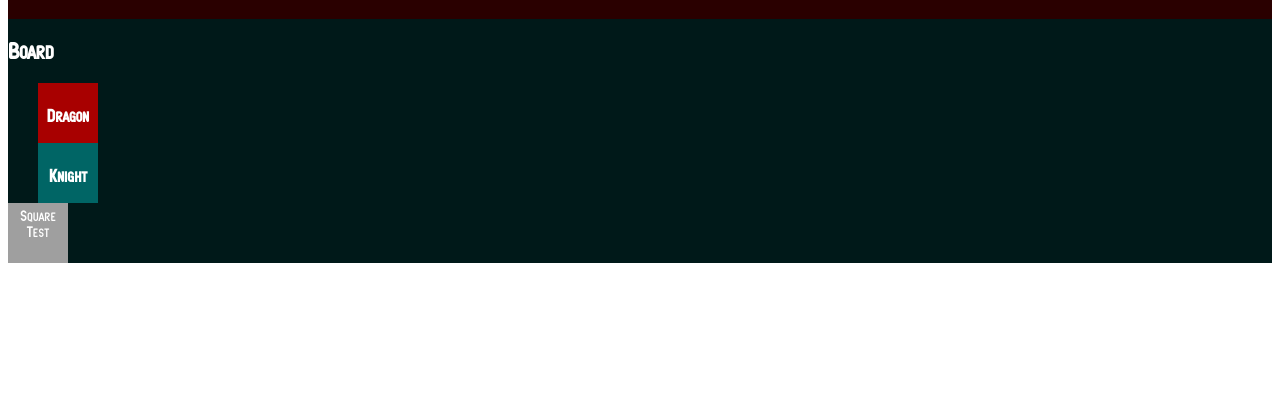
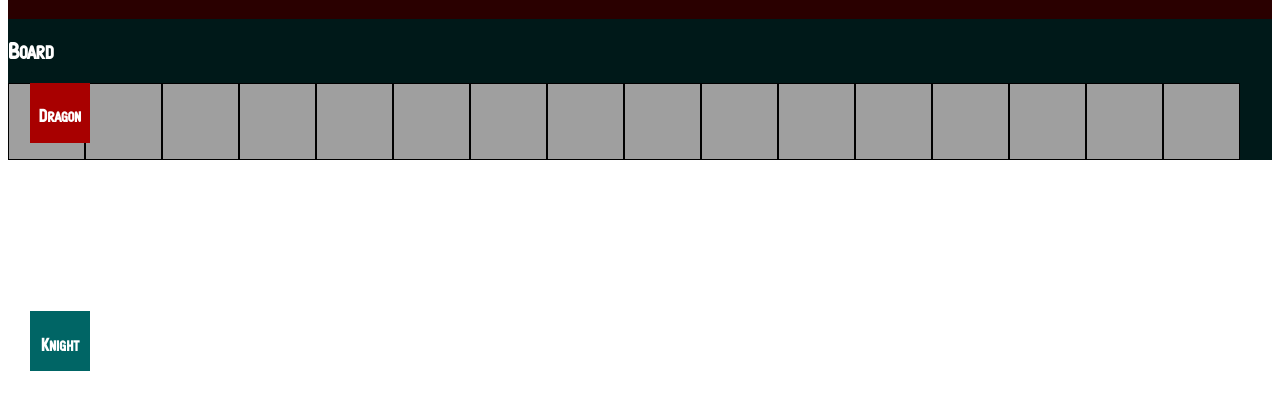
Before and after one commit to deric10000/knight_vs_dragon, a React app: page / in a window 1280 px wide. Shown: the part 64-474 px from the top of the page. Built offline with nearby package versions, Linux system fonts and the light colour scheme.

Commit message:
initial commit on board setup. board need major css or js work

```diff
--- a/src/components/board.js
+++ b/src/components/board.js
@@ -3,11 +3,20 @@ import { Dragon } from './dragon';
 import { Knight } from './knight';
 import { Square } from './square';
 
-export const Board = () => (
+export const Board = ({square}) => (
   <div className="board">
     <h2>Board</h2>
     <Dragon />
     <Knight />
-    <Square />
+    <div>
+      {
+        square.map((square, i) =>
+          <Square
+            value={ square.value }
+          />
+        )
+
+      }
+    </div>
   </div>
 )
--- a/src/components/game.js
+++ b/src/components/game.js
@@ -17,15 +17,36 @@ import { Board } from './board';
 
 // git checkout master
 // git pull origin master
-// git merge test
+// git merge square
 // git push origin master
 
+const makeSquare = () => {
+  return {
+    value: 1
+  }
+}
+
+const makeSquares = () => {
+  var rows = [];
+  for (var i = 0; i < 16; i++) {
+      rows.push(makeSquare());
+  }
+  return rows;
+};
+
 export class Game extends Component {
+  constructor(props) {
+    super(props);
+    this.state = {
+      square: makeSquares()
+    };
+  }
+
   render(){
     return (
       <div className="game">
         <h1>Game</h1>
-        <Board />
+        <Board square={ this.state.square } />
       </div>
     )
   }
--- a/src/components/square.js
+++ b/src/components/square.js
@@ -1,5 +1,5 @@
 import React from 'react';
 
-export const Square = () => (
-  <div className="square">Square Test</div>
+export const Square = ({square}) => (
+  <div className="square">{ square }</div>
 )
--- a/src/index.css
+++ b/src/index.css
@@ -28,7 +28,7 @@ font-style: normal;
   background: #A80000;
   padding: 5px;
   text-align: center;
-  position: relative;
+  position: fixed;
     left: 30px;
 }
 
@@ -38,14 +38,17 @@ font-style: normal;
   background: #006565;
   padding: 5px;
   text-align: center;
-  position: relative;
+  position: fixed;
     left: 30px;
+    top: 375px;
 }
 
 .square {
-  height: 50px;
-  width: 50px;
+  float: left;
+  height: 65px;
+  width: 65px;
   background: #9F9F9F;
   padding: 5px;
   text-align: center;
+  border: 1px solid black;
 }
```
